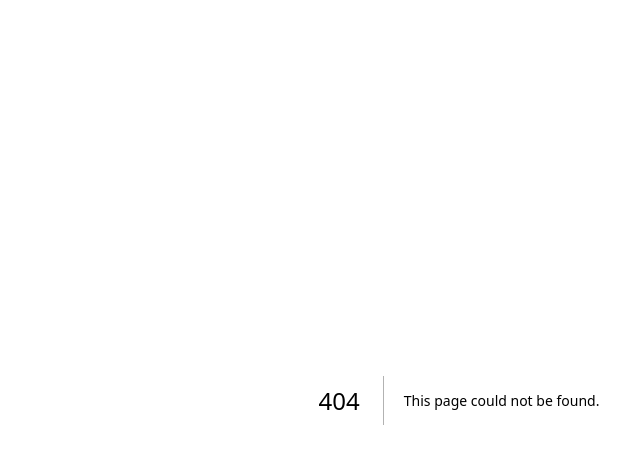
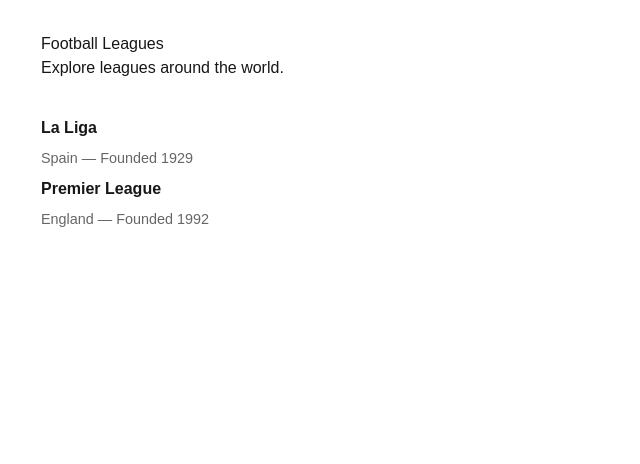
Before and after one commit to nawahtkui/ai-sports-content-generator, a Next.js app: page /leagues in a window 1280 px wide. Before the commit this address had no page. Shown: the top 464 px of the page, without its empty margins (181-821 px from the left). Built offline with nearby package versions, Linux system fonts and the light colour scheme.

Commit message:
Add leagues pages and league-team navigation

```diff
--- /dev/null
+++ b/app/leagues/[league]/page.tsx
@@ -0,0 +1,40 @@
+import { notFound } from "next/navigation";
+import teams from "../../../data/teams.json";
+import leagues from "../../../data/leagues.json";
+import Link from "next/link";
+
+interface Props {
+  params: { league: string };
+}
+
+export default function LeaguePage({ params }: Props) {
+  const leagueData = leagues.find(
+    (l) => l.slug === params.league
+  );
+
+  if (!leagueData) return notFound();
+
+  const leagueTeams = teams.filter(
+    (t) => t.league === leagueData.name
+  );
+
+  return (
+    <main style={{ padding: "2rem", maxWidth: "1000px", margin: "auto" }}>
+      <h1>{leagueData.name}</h1>
+      <p>
+        {leagueData.country} — {leagueData.continent}
+      </p>
+
+      <h2 style={{ marginTop: "2rem" }}>Teams</h2>
+      <ul>
+        {leagueTeams.map((team) => (
+          <li key={team.slug}>
+            <Link href={`/teams/${team.slug}`}>
+              {team.name}
+            </Link>
+          </li>
+        ))}
+      </ul>
+    </main>
+  );
+}
--- /dev/null
+++ b/app/leagues/page.tsx
@@ -0,0 +1,29 @@
+import Link from "next/link";
+import leagues from "../../data/leagues.json";
+
+export const metadata = {
+  title: "Football Leagues | AI Sports Content Generator",
+  description: "Browse football leagues by country and continent."
+};
+
+export default function LeaguesPage() {
+  return (
+    <main style={{ padding: "2rem", maxWidth: "900px", margin: "auto" }}>
+      <h1>Football Leagues</h1>
+      <p>Explore leagues around the world.</p>
+
+      <ul style={{ marginTop: "2rem", lineHeight: "2" }}>
+        {leagues.map((league) => (
+          <li key={league.slug}>
+            <Link href={`/leagues/${league.slug}`}>
+              <strong>{league.name}</strong>
+            </Link>
+            <div style={{ fontSize: "0.9rem", color: "#666" }}>
+              {league.country} — Founded {league.founded}
+            </div>
+          </li>
+        ))}
+      </ul>
+    </main>
+  );
+}
--- /dev/null
+++ b/data/leagues.json
@@ -0,0 +1,16 @@
+[
+  {
+    "slug": "la-liga",
+    "name": "La Liga",
+    "country": "Spain",
+    "continent": "Europe",
+    "founded": 1929
+  },
+  {
+    "slug": "premier-league",
+    "name": "Premier League",
+    "country": "England",
+    "continent": "Europe",
+    "founded": 1992
+  }
+]
```
